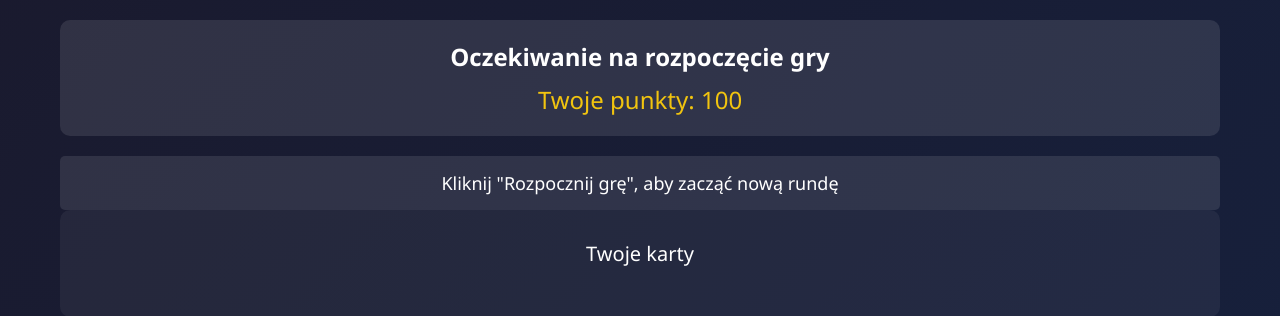
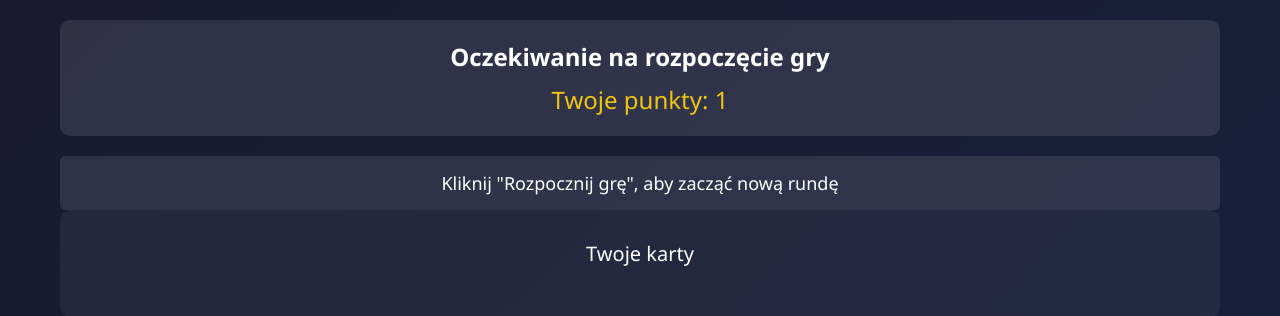
Before and after one commit to djdracha/cer-wz, a Flask app: template templates/game.html in a window 1280 px wide. Shown: the part 73-389 px from the top of the page. Run offline with Flask 3, Linux system fonts and the light colour scheme; the template is opened without the code that fills it, so the values that code supplies are empty.

Commit message:
Update game.html

```diff
--- a/templates/game.html
+++ b/templates/game.html
@@ -221,7 +221,7 @@
     <div class="game-container">
         <div class="status-bar">
             <h2 id="phase-text">Oczekiwanie na rozpoczęcie gry</h2>
-            <div class="points">Twoje punkty: <span id="player-points">100</span></div>
+            <div class="points">Twoje punkty: <span id="player-points">1</span></div>
         </div>
 
         <div id="start-message" class="message">
@@ -323,7 +323,7 @@
                 updatePlayersList(data);
 
             } catch (error) {
-                console.error('Bland podczas pobierania stanu gry:', error);
+                console.error('Błąd podczas pobierania stanu gry:', error);
             }
         }
 
@@ -375,7 +375,7 @@
                     updateGameState();
                 }
             } catch (error) {
-                console.error('Bland podczas startu gry:', error);
+                console.error('Błąd podczas startu gry:', error);
             }
         }
 
@@ -396,7 +396,7 @@
                     updateGameState();
                 }
             } catch (error) {
-                console.error('Bland podczas wymiany kart:', error);
+                console.error('Błąd podczas wymiany kart:', error);
             }
         }
 
@@ -410,7 +410,7 @@
                     updateGameState();
                 }
             } catch (error) {
-                console.error('Bland podczas pasowania:', error);
+                console.error('Błąd podczas pasowania:', error);
             }
         }
 
@@ -425,7 +425,7 @@
                     updateGameState();
                 }
             } catch (error) {
-                console.error('Bland podczas nowej rundy:', error);
+                console.error('Błąd podczas nowej rundy:', error);
             }
         }
 
```
